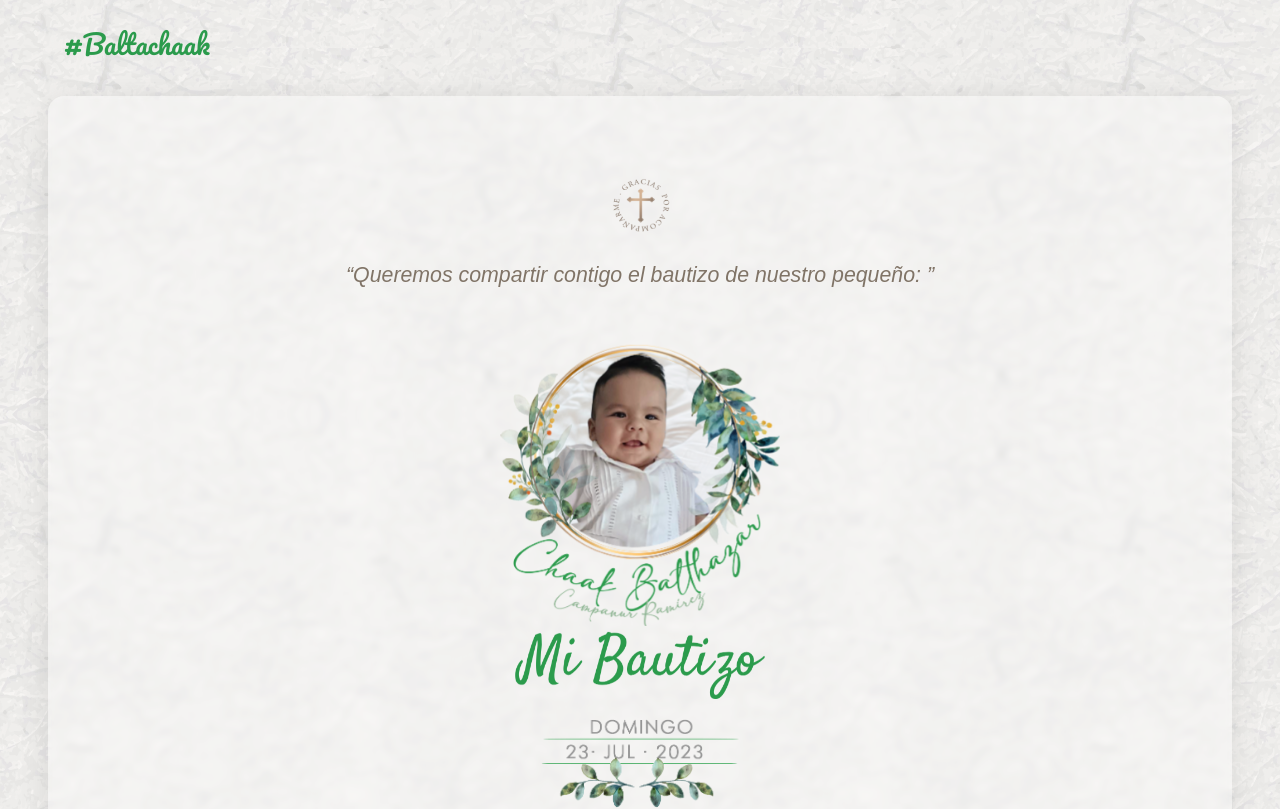
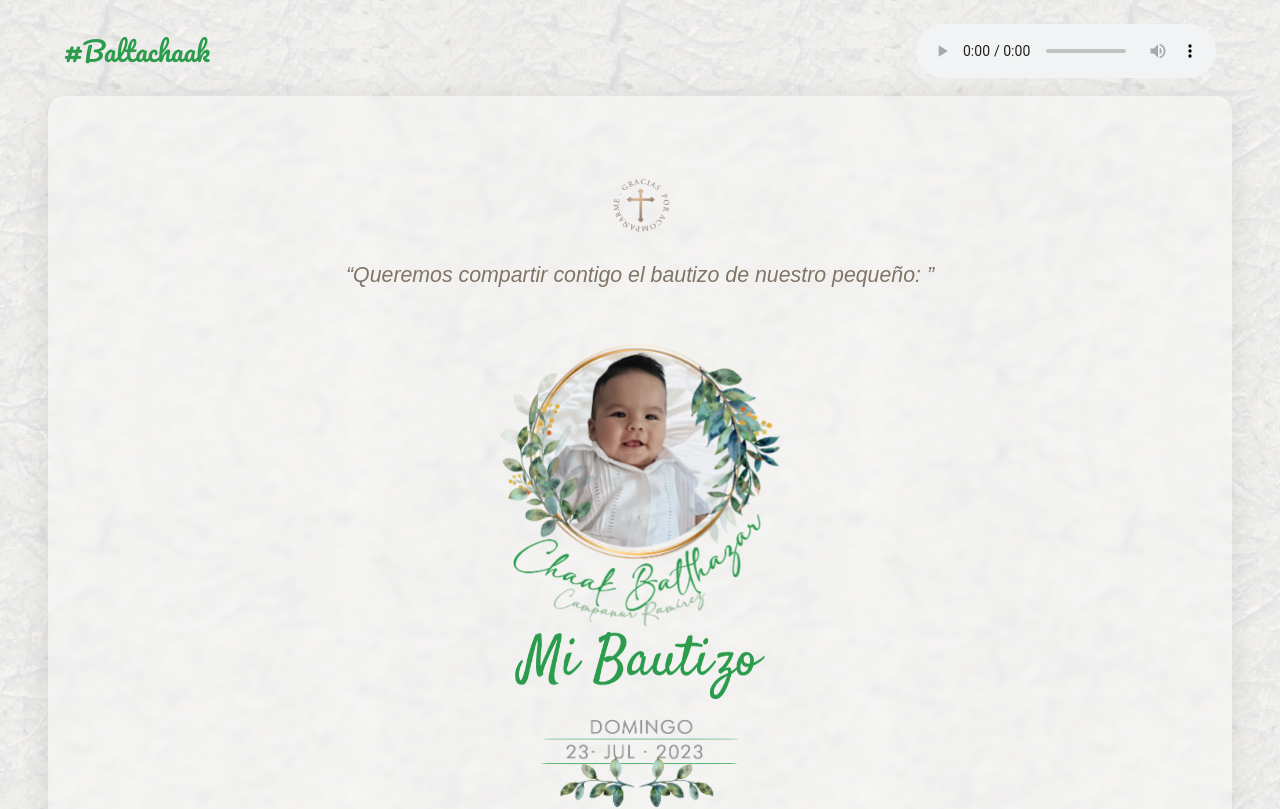
Before and after one commit to xhce911/Invitia, a React (Create React App) app: page / in a window 1280 px wide. Shown: the top 809 px of the page. Built offline with nearby package versions, Linux system fonts and the light colour scheme; a web font is replaced by a local one.

Commit message:
adding song

```diff
--- a/src/App.js
+++ b/src/App.js
@@ -1,6 +1,5 @@
 
 import './App.css';
-import  Photo from '../src/components/Photo';
 import Lugar from '../src/components/lugar';
 import Txt from '../src/assets/text.png';
 import Gift from '../src/components/gift';
@@ -12,7 +11,7 @@ import Papas from '../src/assets/Papas.png'
 import Padrinos from '../src/assets/Padrinos.png'
 import Padrino from '../src/assets/Padrino.png'
 import Gallery from '../src/components/gallery'
-
+import Song from '../src/assets/song.mp3'
 function App() {
 
   document.querySelectorAll('a[href^="#').forEach(anchor =>{
@@ -35,7 +34,13 @@ function App() {
               <span className="navbar-burger" data-target="navbarMenuHeroB">
               </span>
             </div>
-
+            <div id="navbarMenu" className="navbar-menu">
+                <div className="navbar-end ">
+                  <span className='navbar-item'>
+                    <audio src={Song} controls />
+                  </span>
+                </div>
+              </div>
           </div>
         </nav>
       </div>
```
Also changed, not shown: 1 other file (tests, documents, lock files or other folders).
